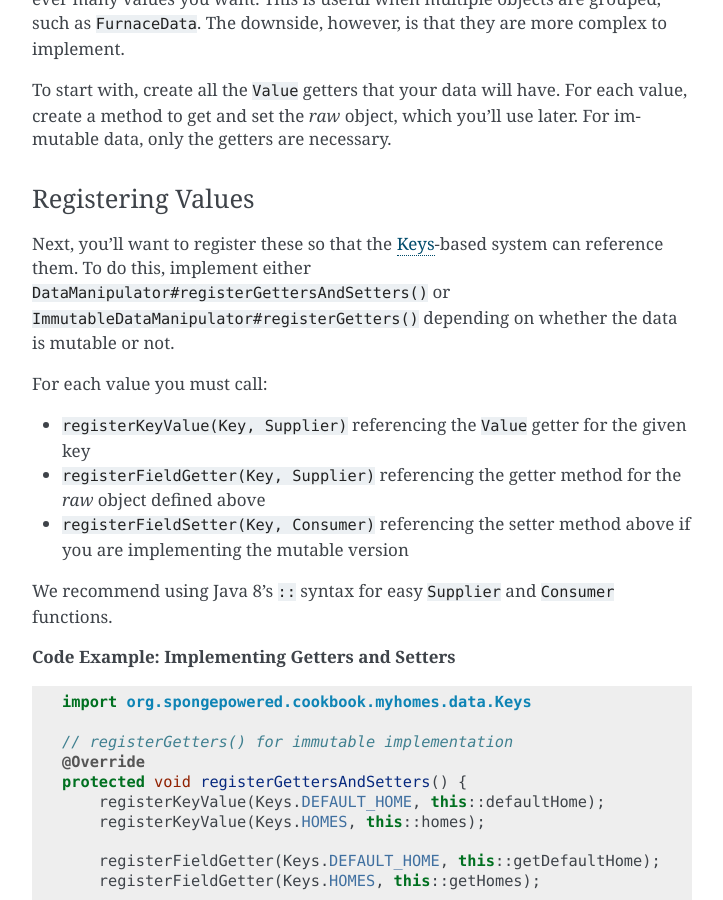
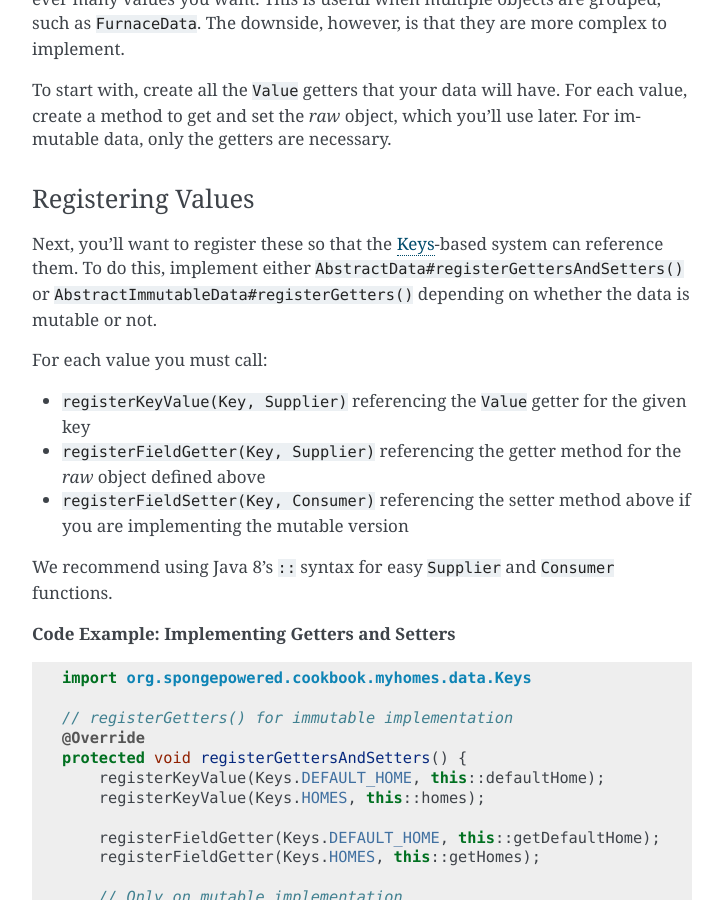
Before and after one commit to SpongePowered/SpongeDocs, a Sphinx documentation site: the page built from source/plugin/data/custom/datamanipulators.rst, in a window 1280 px wide and 900 px high, scrolled down 6817 px. Shown: the whole window, without its empty margins (388-1111 px from the left). Built offline with Sphinx 7.4.7, drawn with Linux system fonts in a browser that asks for light colours; pages that are not in the unit, such as notebooks, are missing from menus; cross-references to code outside the pages are shown as plain code.

Commit message:
Fix javadoc imports

```diff
--- a/source/plugin/configuration/loaders.rst
+++ b/source/plugin/configuration/loaders.rst
@@ -146,6 +146,7 @@ You can use :doc:`the Asset API <../assets>` to do this, as shown in the example
 .. code-block:: java
 
     PluginContainer plugin = ...;
+    Path path = ...;
 
     Sponge.getAssetManager().getAsset(plugin, "default.conf").get().copyToFile(path, false, true);
     loader = HoconConfigurationLoader.builder().setPath(path).build();
@@ -154,7 +155,7 @@ You can use :doc:`the Asset API <../assets>` to do this, as shown in the example
 For this example it is important to note that the :javadoc:`AssetManager#getAsset(String)` method works relative to the
 plugin's asset folder. So, if in the above example the plugin ID is ``myplugin``, the ``default.conf`` file
 must not lie in the jar file root, but instead in the directory ``assets/myplugin``. This example also uses
-:javadoc:`Asset#copyToFile(String, boolean, boolean)` which allows an the file creation to override existing
+:javadoc:`Asset#copyToFile(Path, boolean, boolean)` which allows an the file creation to override existing
 files only if specified.
 
 .. note::
--- a/source/plugin/data/custom/datamanipulators.rst
+++ b/source/plugin/data/custom/datamanipulators.rst
@@ -12,6 +12,7 @@ Custom DataManipulators
     org.spongepowered.api.data.key.KeyFactory
     org.spongepowered.api.data.manipulator.DataManipulator
     org.spongepowered.api.data.manipulator.ImmutableDataManipulator
+    org.spongepowered.api.data.manipulator.immutable.common.AbstractImmutableData
     org.spongepowered.api.data.manipulator.mutable.common.AbstractBoundedComparableData
     org.spongepowered.api.data.manipulator.mutable.common.AbstractData
     org.spongepowered.api.data.manipulator.mutable.common.AbstractSingleData
@@ -321,8 +322,8 @@ Registering Values
 ------------------
 
 Next, you'll want to register these so that the :doc:`Keys <../keys>`-based system can reference them. To do this,
-implement either :javadoc:`DataManipulator#registerGettersAndSetters()` or
-:javadoc:`ImmutableDataManipulator#registerGetters()` depending on whether the data is mutable or not.
+implement either :javadoc:`AbstractData#registerGettersAndSetters()` or
+:javadoc:`AbstractImmutableData#registerGetters()` depending on whether the data is mutable or not.
 
 For each value you must call:
 
--- a/source/plugin/event/filters.rst
+++ b/source/plugin/event/filters.rst
@@ -19,7 +19,6 @@ Event Filters
     org.spongepowered.api.data.value.mutable.CompositeValueStore
     org.spongepowered.api.util.Tristate
     java.lang.Class
-    java.lang.String
 
 Now that you've spent a bit of time working with events you've probably noticed that there are several preconditions that you
 very commonly check while writing an event listener. Event filters are a group of annotations that assist you by allowing you
```
